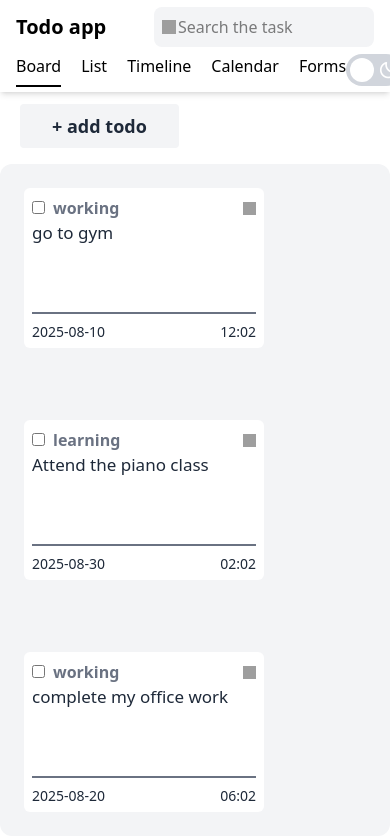
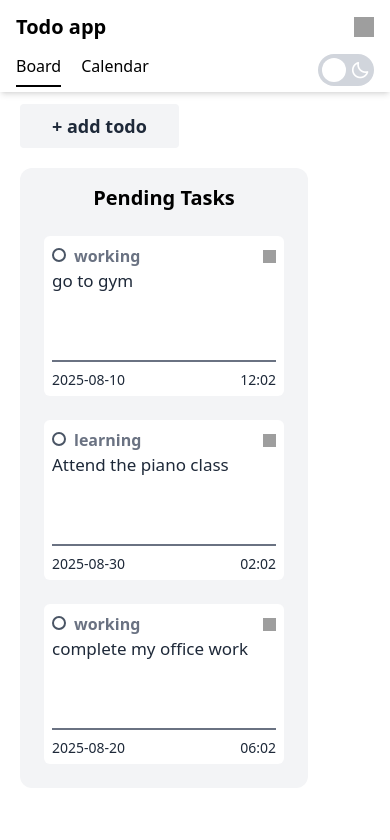
Before and after one commit to Monika-saini21/todo-list, a React (Vite) app: page / in a window 390 px wide. Shown: the top 840 px of the page. Built offline with nearby package versions, Linux system fonts and the light colour scheme; grey boxes are pictures that could not be loaded.

Commit message:
make phone responsive

```diff
--- a/src/components/Button.jsx
+++ b/src/components/Button.jsx
@@ -19,7 +19,7 @@ function Button() {
         />
         <div className="w-14 h-8 pt-1 bg-gray-300 peer-focus:outline-none peer-focus:ring-2 peer-focus:ring-gray-200 dark:bg-gray-700 rounded-full peer  peer-checked:border-2 peer-checked:border-white   peer-checked:bg-gray-600 transition-all duration-300">
          <i class='bx bxs-sun ml-1'></i>
-         <i class='bx bx-moon ml-3 fixed text-xl text-white mt-0.5' ></i>
+         <i class='bx bx-moon ml-3  text-xl text-white mt-0.5' ></i>
         </div>
         <div className="absolute left-1 top-1 bg-white w-6 h-6 rounded-full transition-transform duration-300 transform peer-checked:translate-x-6"></div>
       </label>
--- a/src/components/Calendar.jsx
+++ b/src/components/Calendar.jsx
@@ -1,5 +1,5 @@
 import { useState } from "react";
-import CalendarList from "./CalendarList";
+import CalendarList from "./CalendarList.jsx";
 import { useDispatch, useSelector } from "react-redux";
 import { handleDelete } from "../features/taskSlice";
 
@@ -29,8 +29,8 @@ function Calendar() {
  console.log(daysInMonth,FirstDayOfMonth)
   return (
     <div className="  flex justify-center  items-center ">
-    <div className="  px-3  h-130 mt-5 rounded-2xl flex-wrap border-8 flex justify-center  round[20rem]  border-gray-200" >
-      <div className=" m-4 w-90 " >
+    <div className="  md:px-3  md:w-244 w-full  h-130 mt-5 rounded-2xl   flex-wrap  flex justify-center  round-[20rem] " >
+      <div className=" m-4 w-90  " >
         <h1  className="text-4xl font-bold ">CALENDAR</h1>
         <div className="flex justify-between my-5">
           <h2 className="text-2xl cursor-pointer">{monthsOfYears[currentMonth]} {currentYear}</h2>
--- a/src/components/CalendarList.jsx
+++ b/src/components/CalendarList.jsx
@@ -13,12 +13,12 @@ function CalendarList ({Todo ,handleDelete}){
         .includes((searchQuery || "").toLowerCase())
     );
     return(
-        <div className="flex-col">
+        <div className="flex-col w-full pb-9 md:pb-0 md:w-130">
                   {filteredTodos.length > 0 ? (
                     filteredTodos.map((todo) => (
                       <div
                         key={todo.id}
-                        className="bg-gray-200 m-9 mb-3 mt-5 h-20 shadow-md shadow-gray-400 rounded-2xl flex p-1"
+                        className="bg-gray-200 md:m-9 mb-3 m-4 mt-5 h-20 shadow-md shadow-gray-400 rounded-2xl flex p-1"
                       >
                         <div className="border-r-2 border-gray-700 pt-1 pb-3">
                           <div className="px-3 text-center text-sm text-gray-800">
@@ -38,7 +38,7 @@ function CalendarList ({Todo ,handleDelete}){
                       </div>
                     ))
                   ) : (
-                    <div className="w-130 bg-gray-200 flex items-center justify-center h-110 m-8 rounded-2xl">
+                    <div className="md:w-130 bg-gray-200 flex items-center justify-center md:h-110 h-90 m-4 md:m-8 rounded-2xl">
                       <span>
                         <img
                           className="w-40"
--- a/src/components/Nav.jsx
+++ b/src/components/Nav.jsx
@@ -1,43 +1,85 @@
 import { Link, useLocation } from "react-router-dom";
-import Button from "./button";
+import Button from "./Button.jsx";
 import { useDispatch, useSelector } from "react-redux";
 import { setSearchQuery } from "../features/searchSlice";
+import { useState } from "react";
 
 function Nav() {
   const dispatch = useDispatch();
-  const searchQuery = useSelector(state => state.search.searchQuery);
+  const searchQuery = useSelector((state) => state.search.searchQuery);
+  const location = useLocation();
+  const isDark = useSelector((state) => state.darkmode.dark);
 
-   const location = useLocation();
+  // local state for showing search bar on phone
+  const [showSearch, setShowSearch] = useState(false);
 
   const menuItems = [
     { name: "Board", path: "/" },
-    { name: "List", path: "/list" },
-    { name: "Timeline", path: "/timeline" },
     { name: "Calendar", path: "/calendar" },
-    { name: "Forms", path: "/forms" },
   ];
-      const isDark = useSelector((state) => state.darkmode.dark);
+
   return (
-    <div className={`${isDark? "shadow-md shadow-gray-600":"shadow-md"}`}>
+    <div className={`${isDark ? "shadow-md shadow-gray-600" : "shadow-md"}`}>
       <div className="flex justify-between items-center h-[54px] px-4">
         <p className="text-xl font-bold">Todo app</p>
 
-        <form className="relative">
+        {/* Desktop search bar */}
+        <form
+          className="relative hidden md:block"
+          onSubmit={(e) => {
+            e.preventDefault();
+            dispatch(setSearchQuery(searchQuery));
+          }}
+        >
           <input
             type="text"
-
             placeholder="Search the task"
             value={searchQuery}
             onChange={(e) => dispatch(setSearchQuery(e.target.value))}
-            className="pl-6 pr-3 py-2 w-[220px] text-black rounded-lg bg-gray-100 text-gary-400 border-none focus:outline-none"
+            className="pl-6 pr-3 py-2 w-[220px] text-black rounded-lg bg-gray-100 border-none focus:outline-none"
           />
           <img
             className="w-[14px] h-[14px] absolute left-2 top-1/2 transform -translate-y-1/2"
             src="https://cdn-icons-png.flaticon.com/128/54/54481.png"
-            alt=""
+            alt="search"
           />
         </form>
+
+        {/* Phone search icon */}
+        <button
+          className="md:hidden"
+          onClick={() => setShowSearch(!showSearch)}
+        >
+          <img
+            className="w-[20px] h-[20px]"
+            src="https://cdn-icons-png.flaticon.com/128/54/54481.png"
+            alt="search-icon"
+          />
+        </button>
       </div>
+
+      {/* Phone search bar (only visible when icon clicked) */}
+      {showSearch && (
+        <form
+          className="relative bottom-11.5 w-60 left-30 h-0 px-4  md:hidden"
+          onSubmit={(e) => {
+            e.preventDefault();
+            dispatch(setSearchQuery(searchQuery));
+            setShowSearch(false); // hide after search
+          }}
+        >
+          <input
+            type="text"
+            placeholder="Search the task"
+            value={searchQuery}
+            onChange={(e) => dispatch(setSearchQuery(e.target.value))}
+            className="pl-6 pr-3 py-2 w-full text-black rounded-lg bg-gray-100 border-none focus:outline-none"
+            autoFocus
+          />
+
+        </form>
+      )}
+
       <div className="flex justify-between">
         <ul className="flex list-none gap-5 ml-4">
           {menuItems.map((item) => {
@@ -60,7 +102,7 @@ function Nav() {
             );
           })}
         </ul>
-      <Button/>
+        <Button />
       </div>
     </div>
   );
--- a/src/components/Task.jsx
+++ b/src/components/Task.jsx
@@ -1,7 +1,7 @@
 
 
 
-import TodoFome from './TodoFome';
+import TodoFome from './TodoFome.jsx';
 
 function Task() {
 
--- a/src/components/Tasklist.jsx
+++ b/src/components/Tasklist.jsx
@@ -16,36 +16,43 @@ function Tasklist() {
       .toLowerCase()
       .includes((searchQuery || "").toLowerCase())
   );
+    const pendingTodos = filteredTodos.filter((todo) => !todo.isChecked);
+  const completedTodos = filteredTodos.filter((todo) => todo.isChecked);
+  return (
+     <div className="flex md:flex-col flex-row ml-5  md:ml-0 overflow-x-auto items-start md:items-center  md:w-full ">
+      {/* Pending Tasks */}
 
-  return (
-    <div className="flex justify-center">
       <ul
-        className={`flex flex-wrap px-6 justify-start gap-6 rounded-xl w-270 mt-4 ${
+        className={`flex  flex-col mt-5 flex-wrap px-6 justify-start gap-6 rounded-xl  md:w-270 ${
           isDark ? "bg-gray-800" : "bg-gray-100"
+
         }`}
       >
-        {filteredTodos.length > 0 ? (
-          filteredTodos.map((todo) => (
+        <h2 className="text-xl text-center  font-bold mt-4  ">
+        Pending Tasks
+      </h2>
+      <div className="flex md:flex-row flex-col gap-6 mb-6 ">
+        {pendingTodos.length > 0 ? (
+          pendingTodos.map((todo) => (
+
             <div
               key={todo.id}
-              className={`w-60 h-40 my-6 rounded-md p-2 ${
-                isDark ? "bg-gray-100" : "bg-white"
+              className={`w-60 h-40  rounded-md p-2 ${
+                isDark ? "bg-gray-200" : "bg-white"
               }`}
             >
-              <li
-                className="list-none"
-                style={{
-                  textDecoration: todo.isChecked ? "line-through" : "none",
-                }}
-              >
+              <li className="list-none">
                 <div className="flex justify-between items-center">
                   <span>
                     <input
-                      type="checkbox"
-                      checked={todo.isChecked || false}
-                      onChange={() => dispatch(handleChange(todo.id))}
-                      className="mr-2"
-                    />
+    type="checkbox"
+    checked={todo.isChecked || false}
+    onChange={() => dispatch(handleChange(todo.id))}
+    className={`mr-2 w-3.5 h-3.5 appearance-none border-2 rounded-full cursor-pointer
+      ${isDark ? "border-gray-400" : "border-gray-600"}
+      checked:bg-blue-500 checked:border-blue-500`}
+    style={{ outline: "none" }}
+  />
                     <strong className="text-gray-500">{todo.purpose}</strong>
                   </span>
                   <img
@@ -64,18 +71,85 @@ function Tasklist() {
                 </div>
               </li>
             </div>
+
           ))
+
         ) : (
-          <div className="w-270 py-4 rounded-2xl">
+           <div className="md:w-270 w-60 flex flex-col h-45 rounded-2xl">
             <img
-              className="ml-100 w-55"
+              className="md:ml-117 ml-14 w-40"
               src="https://cdn-icons-png.flaticon.com/128/18735/18735401.png"
               alt="empty"
             />
-            <p className="text-center text-lg">Your todo is empty</p>
+            <p className="text-center  text-lg">Np pending tasks</p>
           </div>
+
         )}
+         </div>
       </ul>
+
+      {/* Completed Tasks */}
+      {completedTodos.length > 0 && (
+        <>
+
+          <ul
+            className={`flex flex-col mb-4 ml-4 md:ml-0 flex-wrap px-6 mt-5 justify-start  rounded-xl md:w-270 ${
+              isDark ? "bg-gray-800" : "bg-gray-100"
+            }`}
+          >
+             <h2 className="text-xl text-center font-bold  mt-4 mb-6">
+            Completed Tasks
+          </h2>
+           <div className="flex md:flex-row flex-col gap-6  mb-6">
+            {completedTodos.map((todo) => (
+              <div
+                key={todo.id}
+                className={`w-60 h-40  rounded-md p-2 ${
+                  isDark ? "bg-gray-200" : "bg-white"
+                }`}
+              >
+                <li
+                  className={`${
+    todo.isChecked ? "line-through decoration-black text-black" : "text-black"
+  }`}
+                >
+                  <div className="flex justify-between items-center">
+                    <span>
+                     <input
+  type="checkbox"
+  checked={true}
+  onChange={() => dispatch(handleChange(todo.id))}
+  className={`mr-2 w-4 h-4  appearance-none border-4 rounded-full cursor-pointer
+    ${isDark ? "border-gray-900" : "border-gray-900"}
+    checked:bg-black checked:border-gray-500`}
+  style={{ outline: "color:black" }}
+/>
+
+                      <strong className="text-gray-500">{todo.purpose}</strong>
+                    </span>
+                    <img
+                      className="w-[13px] h-[13px] cursor-pointer"
+                      onClick={() => dispatch(handleDelete(todo.id))}
+                      src="https://cdn-icons-png.flaticon.com/128/657/657059.png"
+                      alt="delete"
+                    />
+                  </div>
+                  <p className="h-23 text-[17px] text-gray-800">{todo.task}</p>
+                  <div className="border-t-2 py-2 flex justify-between border-gray-500">
+                    <p className="text-gray-800 text-sm">{todo.date}</p>
+                    <p className="text-gray-800 text-sm">
+                      {todo.time || "No due time"}
+                    </p>
+                  </div>
+                </li>
+              </div>
+            ))}
+            </div>
+          </ul>
+        </>
+
+      )}
+
     </div>
   );
 }
--- a/src/components/TodoFome.jsx
+++ b/src/components/TodoFome.jsx
@@ -1,5 +1,5 @@
 import { useDispatch, useSelector } from "react-redux";
-import Tasklist from "./Tasklist";
+import Tasklist from "./Tasklist.jsx";
 import {
   setShow,
   handleInput,
@@ -27,7 +27,7 @@ function TodoFome() {
       {show && (
         <div className="fixed top-0 left-0 w-full h-full bg-black/60 flex items-center justify-center z-[999]">
           <form
-            className={`absolute flex flex-col left-[40%] gap-5 ${
+            className={`absolute flex flex-col md:left-[40%] gap-5 ${
               isDark ? "bg-gray-800" : "bg-gray-300"
             } p-5 rounded-lg`}
             onSubmit={(e) => {
@@ -85,7 +85,7 @@ function TodoFome() {
               onChange={(e) =>
                 dispatch(handleInput({ name: e.target.name, value: e.target.value }))
               }
-              className="px-5 py-2 rounded border-none text-gray-600 bg-white"
+              className="px-5 w-full py-2 rounded border-none text-gray-600 bg-white"
             />
 
             {/* Date Input */}
@@ -96,7 +96,7 @@ function TodoFome() {
               onChange={(e) =>
                 dispatch(handleInput({ name: e.target.name, value: e.target.value }))
               }
-              className="px-5 py-2 rounded border-none text-gray-600 bg-white"
+              className="px-5 py-2 w-full rounded border-none text-gray-600 bg-white"
             />
 
             {/* Submit Button */}
--- a/vite.config.js
+++ b/vite.config.js
@@ -5,4 +5,9 @@ import tailwindcss from '@tailwindcss/vite'
 // https://vite.dev/config/
 export default defineConfig({
   plugins: [react(),tailwindcss()],
+  base: '/',
+  server: {
+    host: true,
+    port: 5173
+  },
 })
```
Lines whose indentation alone changed are shown as unchanged.
